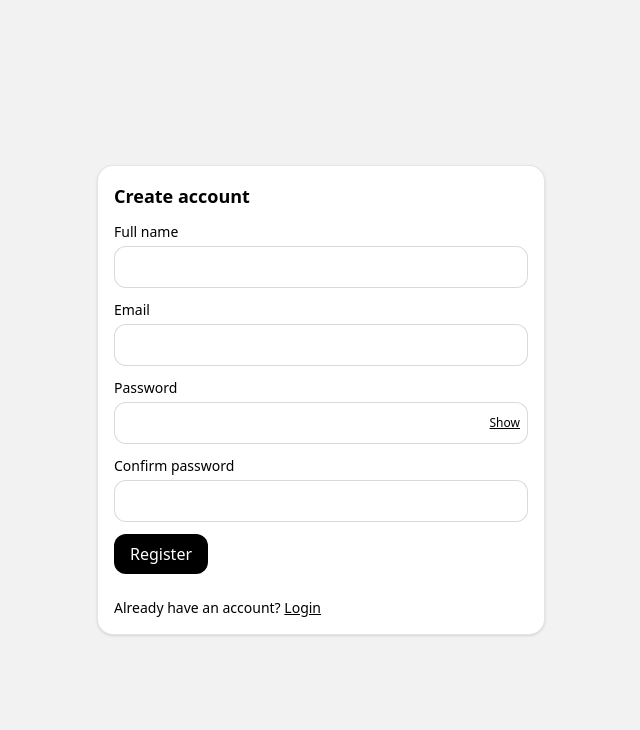
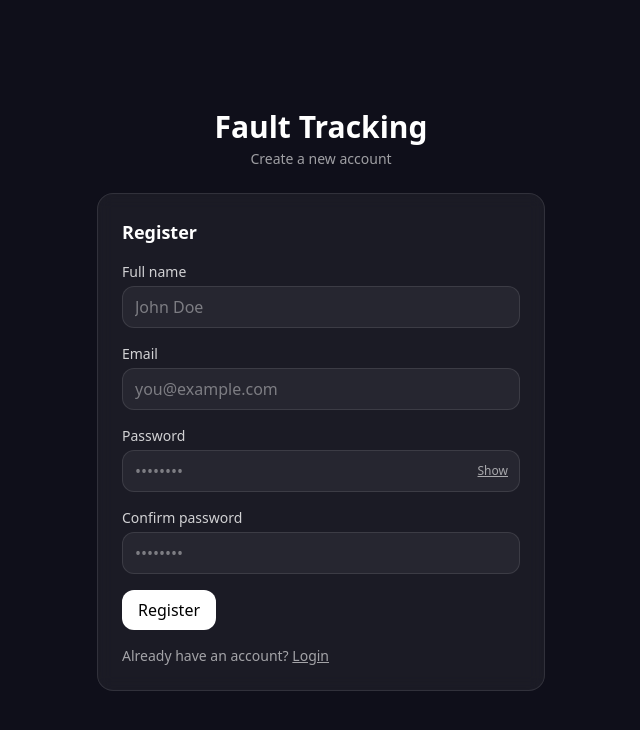
Before and after one commit to tawa-dev22/tracking_system, a React (Vite) app: page /register in a window 1280 px wide. Shown: the top 730 px of the page, without its empty margins (319-959 px from the left). Built offline with nearby package versions, Linux system fonts and the light colour scheme.

Commit message:
login updated

```diff
--- a/src/Components/ui/Button.jsx
+++ b/src/Components/ui/Button.jsx
@@ -2,8 +2,8 @@ const Button = ({ children, variant = "primary", onClick, type = "button", disab
   const base =
     "px-4 py-2 rounded-xl font-medium transition-colors disabled:opacity-50 disabled:cursor-not-allowed";
   const variants = {
-    primary: "bg-black text-white hover:bg-black/80",
-    ghost: "bg-transparent text-black border border-black/15 hover:bg-black/5",
+    primary: "bg-white text-black hover:bg-white/90",
+    ghost: "bg-white/10 text-white border border-white/20 hover:bg-white/20",
     danger: "bg-red-600 text-white hover:bg-red-500",
   };
 
--- a/src/pages/ChangePassword.jsx
+++ b/src/pages/ChangePassword.jsx
@@ -1,10 +1,6 @@
 import { useEffect, useMemo, useState } from "react";
 import { useNavigate, useLocation } from "react-router-dom";
 import { supabase } from "../supabaseClient";
-
-import PageShell from "../Components/layout/PageShell";
-import Card from "../Components/ui/Card";
-import TextInput from "../Components/ui/TextInput";
 import Button from "../Components/ui/Button";
 
 function normalizeRole(r) {
@@ -46,7 +42,6 @@ export default function ChangePassword() {
   const [role, setRole] = useState("user");
   const [loadingRole, setLoadingRole] = useState(true);
 
-  // ✅ role-aware guard (used for fallback redirect)
   useEffect(() => {
     let alive = true;
 
@@ -55,7 +50,7 @@ export default function ChangePassword() {
       try {
         // Give Supabase a moment to process recovery token from URL if present
         if (window.location.hash.includes("access_token")) {
-          await new Promise(r => setTimeout(r, 500));
+          await new Promise((r) => setTimeout(r, 500));
         }
 
         const { data: sessData, error: sessErr } = await supabase.auth.getSession();
@@ -83,7 +78,6 @@ export default function ChangePassword() {
         if (!alive) return;
         setRole("user");
       } finally {
-        // ✅ no "return" in finally — just guard the state update
         if (alive) setLoadingRole(false);
       }
     })();
@@ -93,7 +87,6 @@ export default function ChangePassword() {
     };
   }, [nav]);
 
-  // ✅ redirect: explicit state wins; else role decides
   const redirectTo = useMemo(() => {
     if (location.state?.redirectTo) return location.state.redirectTo;
     return isPrivileged(role) ? "/admin" : "/";
@@ -121,9 +114,18 @@ export default function ChangePassword() {
   }
 
   return (
-    <PageShell
-      title="Change Password"
-      actions={
+    <div className="min-h-screen bg-[#0f0f1a] flex items-center justify-center p-4">
+      <div className="w-full max-w-md">
+        {/* Header */}
+        <div className="text-center mb-6">
+          <div className="text-3xl font-extrabold text-white">Fault Tracking</div>
+          <p className="text-white/60 text-sm mt-1">Change your password</p>
+        </div>
+
+        {/* Card */}
+        <div className="rounded-2xl border border-white/10 bg-white/5 backdrop-blur p-6">
+          <div className="flex items-center justify-between mb-4">
+            <h2 className="text-lg font-bold text-white">Update Password</h2>
             <Button
               variant="ghost"
               onClick={() => nav(redirectTo, { replace: true })}
@@ -131,84 +133,87 @@ export default function ChangePassword() {
             >
               Back
             </Button>
-      }
-    >
-      <Card title="Update your password">
-        <form onSubmit={save} className="grid gap-3 max-w-lg">
-          {/* New password + show/hide */}
-          <div className="grid gap-2">
-            <TextInput
-              label="New password"
+          </div>
+
+          <form onSubmit={save} className="grid gap-4">
+            {/* New password */}
+            <div className="grid gap-1">
+              <label className="text-sm font-medium text-white/80">New password</label>
+              <div className="relative">
+                <input
                   type={show1 ? "text" : "password"}
                   value={pw1}
                   onChange={(e) => setPw1(e.target.value)}
                   placeholder="Use 12+ characters if possible"
+                  className="w-full rounded-xl border border-white/10 bg-white/5 px-3 py-2 pr-16 text-white placeholder:text-white/40 focus:outline-none focus:ring-2 focus:ring-white/20"
                 />
-
-            <div className="flex items-center justify-between gap-3">
                 <button
                   type="button"
-                className="text-sm underline"
+                  className="absolute inset-y-0 right-3 flex items-center text-xs text-white/60 underline"
                   onClick={() => setShow1((s) => !s)}
                 >
-                {show1 ? "Hide" : "Show"} new password
+                  {show1 ? "Hide" : "Show"}
                 </button>
+              </div>
+            </div>
 
+            {/* Strength indicator */}
             {strength.label && (
-                <span className="text-sm">
+              <div className="grid gap-2">
+                <div className="flex items-center justify-between text-sm text-white/70">
+                  <span>
                     Strength: <b>{strength.label}</b>
                   </span>
-              )}
                 </div>
-
-            {/* Strength bar (no hard-coded colors) */}
-            {strength.level > 0 && (
                 <div className="grid grid-cols-3 gap-2">
                   <div
-                  className={`h-2 rounded-full bg-black/20 ${
-                    strength.level >= 1 ? "opacity-100" : "opacity-30"
+                    className={`h-2 rounded-full ${
+                      strength.level >= 1 ? "bg-white/60" : "bg-white/20"
                     }`}
                   />
                   <div
-                  className={`h-2 rounded-full bg-black/20 ${
-                    strength.level >= 2 ? "opacity-100" : "opacity-30"
+                    className={`h-2 rounded-full ${
+                      strength.level >= 2 ? "bg-white/60" : "bg-white/20"
                     }`}
                   />
                   <div
-                  className={`h-2 rounded-full bg-black/20 ${
-                    strength.level >= 3 ? "opacity-100" : "opacity-30"
+                    className={`h-2 rounded-full ${
+                      strength.level >= 3 ? "bg-white/60" : "bg-white/20"
                     }`}
                   />
                 </div>
+                {strength.hint && <p className="text-xs text-white/50">{strength.hint}</p>}
+              </div>
             )}
 
-            {strength.hint && <p className="text-xs text-black/60">{strength.hint}</p>}
-          </div>
-
-          {/* Confirm password + show/hide */}
-          <div className="grid gap-2">
-            <TextInput
-              label="Confirm new password"
+            {/* Confirm password */}
+            <div className="grid gap-1">
+              <label className="text-sm font-medium text-white/80">Confirm new password</label>
+              <div className="relative">
+                <input
                   type={show2 ? "text" : "password"}
                   value={pw2}
                   onChange={(e) => setPw2(e.target.value)}
+                  className="w-full rounded-xl border border-white/10 bg-white/5 px-3 py-2 pr-16 text-white placeholder:text-white/40 focus:outline-none focus:ring-2 focus:ring-white/20"
                 />
                 <button
                   type="button"
-              className="text-sm underline w-fit"
+                  className="absolute inset-y-0 right-3 flex items-center text-xs text-white/60 underline"
                   onClick={() => setShow2((s) => !s)}
                 >
-              {show2 ? "Hide" : "Show"} confirm password
+                  {show2 ? "Hide" : "Show"}
                 </button>
+              </div>
             </div>
 
             <Button type="submit" disabled={loadingRole}>
-            Save
+              Save Password
             </Button>
 
-          {msg && <p className="text-sm">{msg}</p>}
+            {msg && <p className="text-sm text-white/80">{msg}</p>}
           </form>
-      </Card>
-    </PageShell>
+        </div>
+      </div>
+    </div>
   );
 }
--- a/src/pages/Login.jsx
+++ b/src/pages/Login.jsx
@@ -1,8 +1,6 @@
 import { useState } from "react";
 import { supabase } from "../supabaseClient";
 import { useNavigate, Link } from "react-router-dom";
-import Card from "../Components/ui/Card";
-import TextInput from "../Components/ui/TextInput";
 import Button from "../Components/ui/Button";
 
 export default function Login() {
@@ -68,44 +66,65 @@ export default function Login() {
   }
 
   return (
-    <div className="min-h-screen bg-black/5 flex items-center justify-center p-4">
+    <div className="min-h-screen bg-[#0f0f1a] flex items-center justify-center p-4">
       <div className="w-full max-w-md">
-        <Card title="Login">
+        {/* Logo / title */}
+        <div className="text-center mb-6">
+          <div className="text-3xl font-extrabold text-white">Fault Tracking</div>
+          <p className="text-white/60 text-sm mt-1">Sign in to your account</p>
+        </div>
+
+        {/* Card */}
+        <div className="rounded-2xl border border-white/10 bg-white/5 backdrop-blur p-6">
+          <h2 className="text-lg font-bold text-white mb-4">Login</h2>
+
           <form className="space-y-4" onSubmit={submit}>
-            <TextInput
-              label="Email"
+            {/* Email */}
+            <div className="grid gap-1">
+              <label className="text-sm font-medium text-white/80">Email</label>
+              <input
+                type="email"
                 value={email}
                 onChange={(e) => setEmail(e.target.value)}
+                className="w-full rounded-xl border border-white/10 bg-white/5 px-3 py-2 text-white placeholder:text-white/40 focus:outline-none focus:ring-2 focus:ring-white/20"
+                placeholder="you@example.com"
               />
+            </div>
 
-            <TextInput
-              label="Password"
+            {/* Password */}
+            <div className="grid gap-1">
+              <label className="text-sm font-medium text-white/80">Password</label>
+              <div className="relative">
+                <input
                   type={show ? "text" : "password"}
                   value={pw}
                   onChange={(e) => setPw(e.target.value)}
-              rightSlot={
+                  className="w-full rounded-xl border border-white/10 bg-white/5 px-3 py-2 pr-16 text-white placeholder:text-white/40 focus:outline-none focus:ring-2 focus:ring-white/20"
+                  placeholder="••••••••"
+                />
                 <button
                   type="button"
-                  className="text-xs underline"
+                  className="absolute inset-y-0 right-3 flex items-center text-xs text-white/60 underline"
                   onClick={() => setShow((s) => !s)}
                 >
                   {show ? "Hide" : "Show"}
                 </button>
-              }
-            />
+              </div>
+            </div>
 
-            <div className="flex items-center justify-between text-xs">
+            {/* Links row */}
+            <div className="flex items-center justify-between text-xs text-white/60">
               <button
                 type="button"
                 onClick={sendReset}
-                className="underline text-black"
+                className="underline hover:text-white"
               >
                 Forgot password?
               </button>
 
               <span>
                 No account?{" "}
-                <Link className="underline" to="/register">
+                <Link className="underline hover:text-white" to="/register">
                   Register
                 </Link>
               </span>
@@ -113,10 +132,10 @@ export default function Login() {
 
             <Button type="submit">Login</Button>
 
-            <p className="text-sm">{msg}</p>
-            {resetMsg && <p className="text-xs mt-1">{resetMsg}</p>}
+            {msg && <p className="text-sm text-white/80">{msg}</p>}
+            {resetMsg && <p className="text-xs text-white/60">{resetMsg}</p>}
           </form>
-        </Card>
+        </div>
       </div>
     </div>
   );
--- a/src/pages/Register.jsx
+++ b/src/pages/Register.jsx
@@ -1,8 +1,6 @@
 import { useState } from "react";
 import { supabase } from "../supabaseClient";
 import { useNavigate, Link } from "react-router-dom";
-import Card from "../Components/ui/Card";
-import TextInput from "../Components/ui/TextInput";
 import Button from "../Components/ui/Button";
 
 export default function Register() {
@@ -34,41 +32,88 @@ export default function Register() {
   }
 
   return (
-    <div className="min-h-screen bg-black/5 flex items-center justify-center p-4">
+    <div className="min-h-screen bg-[#0f0f1a] flex items-center justify-center p-4">
       <div className="w-full max-w-md">
-        <Card title="Create account">
-          <form className="space-y-3" onSubmit={submit}>
-            <TextInput label="Full name" value={fullName} onChange={(e)=>setFullName(e.target.value)} />
-            <TextInput label="Email" value={email} onChange={(e)=>setEmail(e.target.value)} />
+        {/* Logo / title */}
+        <div className="text-center mb-6">
+          <div className="text-3xl font-extrabold text-white">Fault Tracking</div>
+          <p className="text-white/60 text-sm mt-1">Create a new account</p>
+        </div>
 
-            <TextInput
-              label="Password"
-              type={show ? "text" : "password"}
-              value={pw}
-              onChange={(e)=>setPw(e.target.value)}
-              rightSlot={
-                <button type="button" className="text-xs underline" onClick={()=>setShow(s=>!s)}>
+        {/* Card */}
+        <div className="rounded-2xl border border-white/10 bg-white/5 backdrop-blur p-6">
+          <h2 className="text-lg font-bold text-white mb-4">Register</h2>
+
+          <form className="space-y-4" onSubmit={submit}>
+            {/* Full name */}
+            <div className="grid gap-1">
+              <label className="text-sm font-medium text-white/80">Full name</label>
+              <input
+                type="text"
+                value={fullName}
+                onChange={(e) => setFullName(e.target.value)}
+                className="w-full rounded-xl border border-white/10 bg-white/5 px-3 py-2 text-white placeholder:text-white/40 focus:outline-none focus:ring-2 focus:ring-white/20"
+                placeholder="John Doe"
+              />
+            </div>
+
+            {/* Email */}
+            <div className="grid gap-1">
+              <label className="text-sm font-medium text-white/80">Email</label>
+              <input
+                type="email"
+                value={email}
+                onChange={(e) => setEmail(e.target.value)}
+                className="w-full rounded-xl border border-white/10 bg-white/5 px-3 py-2 text-white placeholder:text-white/40 focus:outline-none focus:ring-2 focus:ring-white/20"
+                placeholder="you@example.com"
+              />
+            </div>
+
+            {/* Password */}
+            <div className="grid gap-1">
+              <label className="text-sm font-medium text-white/80">Password</label>
+              <div className="relative">
+                <input
+                  type={show ? "text" : "password"}
+                  value={pw}
+                  onChange={(e) => setPw(e.target.value)}
+                  className="w-full rounded-xl border border-white/10 bg-white/5 px-3 py-2 pr-16 text-white placeholder:text-white/40 focus:outline-none focus:ring-2 focus:ring-white/20"
+                  placeholder="••••••••"
+                />
+                <button
+                  type="button"
+                  className="absolute inset-y-0 right-3 flex items-center text-xs text-white/60 underline"
+                  onClick={() => setShow((s) => !s)}
+                >
                   {show ? "Hide" : "Show"}
                 </button>
-              }
-            />
+              </div>
+            </div>
 
-            <TextInput
-              label="Confirm password"
-              type={show ? "text" : "password"}
-              value={pw2}
-              onChange={(e)=>setPw2(e.target.value)}
-            />
+            {/* Confirm password */}
+            <div className="grid gap-1">
+              <label className="text-sm font-medium text-white/80">Confirm password</label>
+              <input
+                type={show ? "text" : "password"}
+                value={pw2}
+                onChange={(e) => setPw2(e.target.value)}
+                className="w-full rounded-xl border border-white/10 bg-white/5 px-3 py-2 text-white placeholder:text-white/40 focus:outline-none focus:ring-2 focus:ring-white/20"
+                placeholder="••••••••"
+              />
+            </div>
 
             <Button type="submit">Register</Button>
-            <p className="text-sm">{msg}</p>
 
-            <p className="text-sm">
+            {msg && <p className="text-sm text-white/80">{msg}</p>}
+
+            <p className="text-sm text-white/60">
               Already have an account?{" "}
-              <Link className="underline" to="/login">Login</Link>
+              <Link className="underline hover:text-white" to="/login">
+                Login
+              </Link>
             </p>
           </form>
-        </Card>
+        </div>
       </div>
     </div>
   );
```
Also changed, not shown: src/Components/layout/PageShell.jsx (+5 -7 lines), 2 other files (tests, documents, lock files or other folders). Lines whose indentation alone changed are shown as unchanged.
